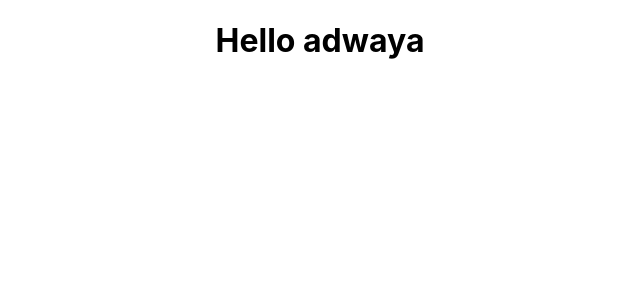
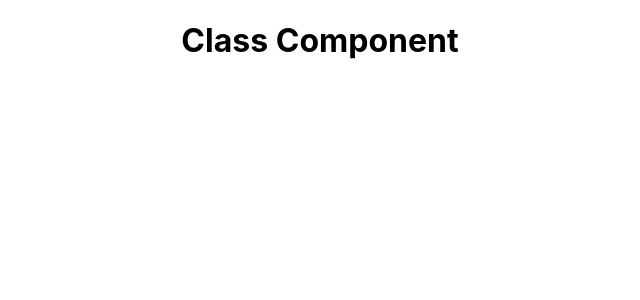
Before and after one commit to adwayapuranik/React, a React (Create React App) app: page / in a window 1280 px wide. Shown: the top 300 px of the page, without its empty margins (320-960 px from the left). Built offline with nearby package versions, Linux system fonts and the light colour scheme.

Commit message:
class components

```diff
--- a/src/App.js
+++ b/src/App.js
@@ -1,15 +1,13 @@
 import React, {Component} from 'react';
 import logo from './logo.svg';
 import './App.css';
-import {Greet} from './components/Greet.js' //for default export {Greet} and <Greet / >
-//import MyComponent from './components/Greet.js' //default export
+import Welcome from './components/Welcome';
 
 class App extends Component {
   render() {
     return (
     <div className = "App">
-      <Greet />
-      {/* <MyComponent /> default export */}
+      <Welcome />
     </div>
     );
   }
--- /dev/null
+++ b/src/components/Welcome.js
@@ -0,0 +1,9 @@
+import React, {Component} from 'react';
+
+class Welcome extends Component {
+    render() {
+        return <h1>Class Component</h1>
+    }
+}
+
+export default Welcome;
```
